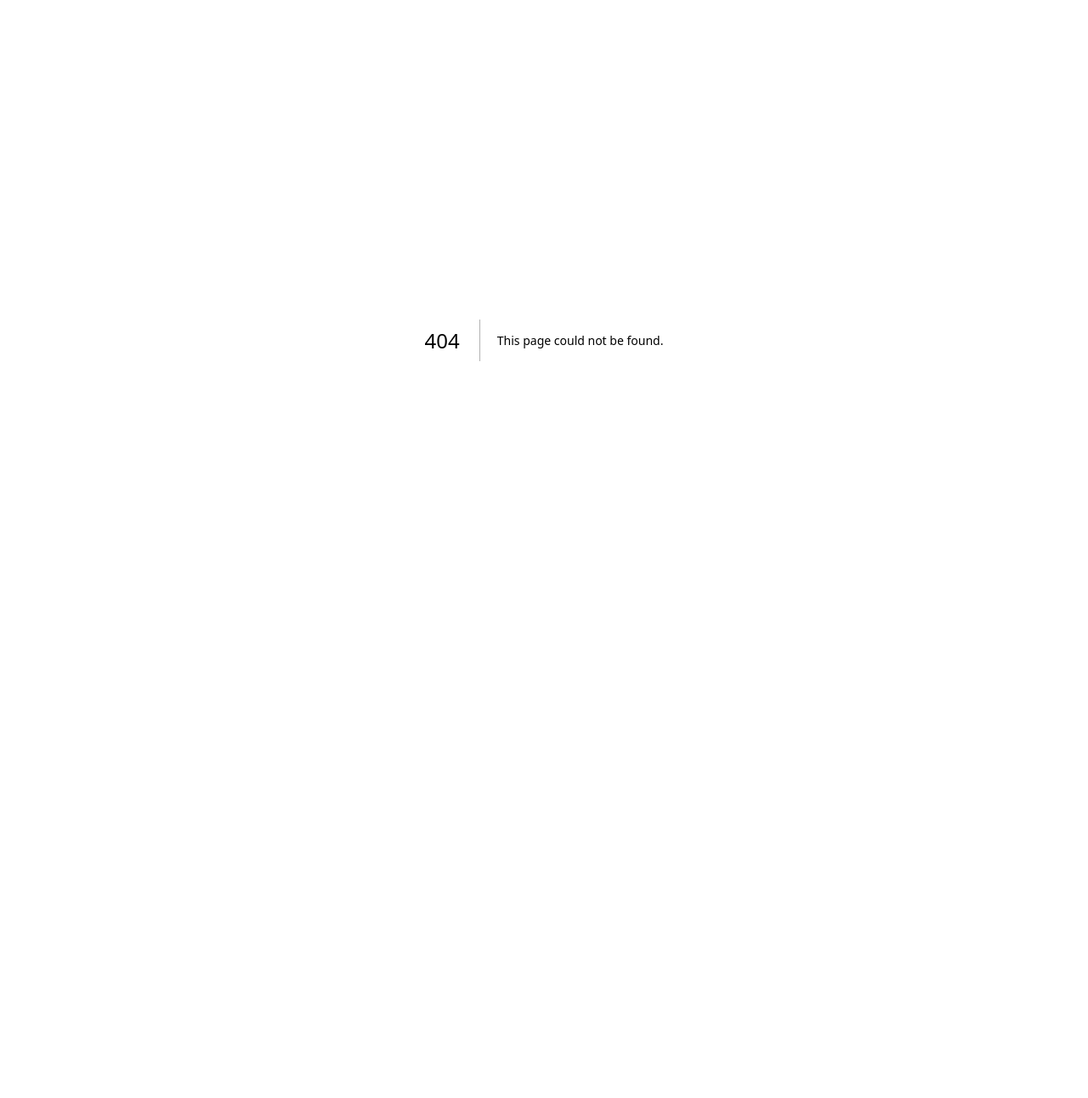
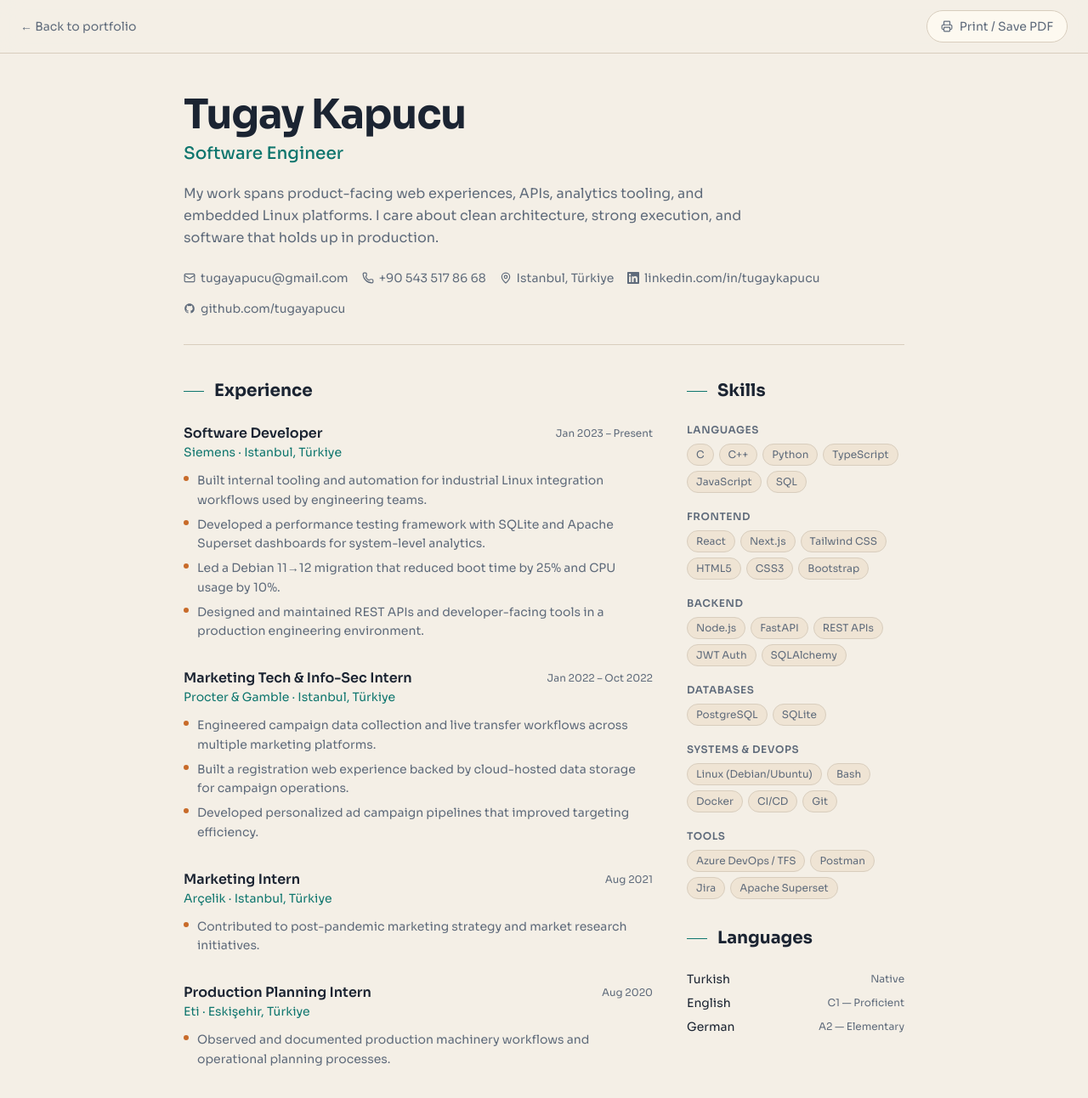
Before and after one commit to tugayapucu/tugaykapucu.com, a Next.js app: page /cv in a window 1280 px wide. Before the commit this address had no page. Shown: the top 1292 px of the page at 85% size. Before the commit the page ends 800 px from the top, so only its background shows below. Built offline with nearby package versions, Linux system fonts and the light colour scheme.

Commit message:
feat: add CV page and print support

```diff
--- /dev/null
+++ b/src/app/cv/page.tsx
@@ -0,0 +1,220 @@
+import type { Metadata } from "next";
+import Link from "next/link";
+import { personalInfo, skills, experience, education, languages } from "@/data";
+import { Mail, MapPin, Phone } from "lucide-react";
+import { GitHubIcon, LinkedInIcon } from "@/components/icons";
+import PrintButton from "@/components/PrintButton";
+
+export const metadata: Metadata = {
+  title: "CV | Tugay Kapucu",
+  description: "Curriculum Vitae of Tugay Kapucu, Software Engineer.",
+};
+
+export default function CVPage() {
+  return (
+    <div className="min-h-screen bg-[var(--color-bg)]">
+      <div className="no-print sticky top-0 z-10 flex items-center justify-between border-b border-[var(--color-border)] bg-[rgba(244,239,230,0.92)] px-6 py-3 backdrop-blur-md">
+        <Link
+          href="/"
+          className="text-sm text-[var(--color-text-muted)] transition-colors hover:text-[var(--color-text)]"
+        >
+          ← Back to portfolio
+        </Link>
+        <PrintButton />
+      </div>
+
+      <div className="mx-auto max-w-4xl px-6 py-12 print:px-0 print:py-4">
+        <div className="mb-10 border-b border-[var(--color-border)] pb-8">
+          <h1 className="mb-2 text-4xl font-bold tracking-tight text-[var(--color-text)] sm:text-5xl">
+            {personalInfo.name}
+          </h1>
+          <p className="mb-5 text-xl font-medium text-[var(--color-accent)]">
+            {personalInfo.title}
+          </p>
+          <p className="mb-6 max-w-2xl text-base leading-relaxed text-[var(--color-text-muted)]">
+            {personalInfo.summary}
+          </p>
+          <div className="flex flex-wrap gap-4">
+            {[
+              {
+                icon: <Mail size={14} />,
+                label: personalInfo.email,
+                href: `mailto:${personalInfo.email}`,
+              },
+              {
+                icon: <Phone size={14} />,
+                label: personalInfo.phone,
+                href: `tel:${personalInfo.phone}`,
+              },
+              {
+                icon: <MapPin size={14} />,
+                label: personalInfo.location,
+                href: null,
+              },
+              {
+                icon: <LinkedInIcon size={14} />,
+                label: "linkedin.com/in/tugaykapucu",
+                href: personalInfo.linkedin,
+              },
+              {
+                icon: <GitHubIcon size={14} />,
+                label: "github.com/tugayapucu",
+                href: personalInfo.github,
+              },
+            ].map((item) => {
+              const className =
+                "flex items-center gap-1.5 text-sm text-[var(--color-text-muted)] transition-colors hover:text-[var(--color-accent)]";
+
+              return item.href ? (
+                <a
+                  key={item.label}
+                  href={item.href}
+                  target={item.href.startsWith("http") ? "_blank" : undefined}
+                  rel="noopener noreferrer"
+                  className={className}
+                >
+                  {item.icon}
+                  {item.label}
+                </a>
+              ) : (
+                <span key={item.label} className={className}>
+                  {item.icon}
+                  {item.label}
+                </span>
+              );
+            })}
+          </div>
+        </div>
+
+        <div className="grid gap-10 lg:grid-cols-3">
+          <div className="space-y-10 lg:col-span-2">
+            <section>
+              <h2 className="mb-6 flex items-center gap-3 text-xl font-bold text-[var(--color-text)]">
+                <span className="h-px w-6 bg-[var(--color-accent)]" />
+                Experience
+              </h2>
+              <div className="space-y-8">
+                {experience.map((job) => (
+                  <div key={`${job.company}-${job.role}`}>
+                    <div className="mb-3 flex items-start justify-between gap-4">
+                      <div>
+                        <h3 className="text-base font-semibold text-[var(--color-text)]">
+                          {job.role}
+                        </h3>
+                        <p className="text-sm text-[var(--color-accent)]">
+                          {job.company} · {job.location}
+                        </p>
+                      </div>
+                      <span className="whitespace-nowrap pt-1 text-xs text-[var(--color-text-muted)]">
+                        {job.period}
+                      </span>
+                    </div>
+                    <ul className="space-y-1.5">
+                      {job.bullets.map((bullet) => (
+                        <li
+                          key={bullet}
+                          className="flex gap-2.5 text-sm leading-relaxed text-[var(--color-text-muted)]"
+                        >
+                          <span className="mt-1.5 h-1.5 w-1.5 flex-shrink-0 rounded-full bg-[var(--color-highlight)]" />
+                          {bullet}
+                        </li>
+                      ))}
+                    </ul>
+                  </div>
+                ))}
+              </div>
+            </section>
+
+            <section>
+              <h2 className="mb-6 flex items-center gap-3 text-xl font-bold text-[var(--color-text)]">
+                <span className="h-px w-6 bg-[var(--color-accent)]" />
+                Education
+              </h2>
+              <div className="space-y-6">
+                {education.map((item) => (
+                  <div
+                    key={`${item.institution}-${item.degree}`}
+                    className="flex items-start justify-between gap-4"
+                  >
+                    <div>
+                      <h3 className="text-base font-semibold text-[var(--color-text)]">
+                        {item.degree}
+                      </h3>
+                      <p className="text-sm text-[var(--color-accent)]">
+                        {item.institution}
+                      </p>
+                      <p className="mt-0.5 text-sm text-[var(--color-text-muted)]">
+                        {item.detail}
+                      </p>
+                    </div>
+                    <span className="whitespace-nowrap pt-1 text-xs text-[var(--color-text-muted)]">
+                      {item.period}
+                    </span>
+                  </div>
+                ))}
+              </div>
+            </section>
+          </div>
+
+          <div className="space-y-8">
+            <section>
+              <h2 className="mb-6 flex items-center gap-3 text-xl font-bold text-[var(--color-text)]">
+                <span className="h-px w-6 bg-[var(--color-accent)]" />
+                Skills
+              </h2>
+              <div className="space-y-5">
+                {skills.map((group) => (
+                  <div key={group.category}>
+                    <p className="mb-2 text-xs font-semibold uppercase tracking-wider text-[var(--color-text-muted)]">
+                      {group.category}
+                    </p>
+                    <div className="flex flex-wrap gap-1.5">
+                      {group.items.map((item) => (
+                        <span
+                          key={item}
+                          className="rounded-full border border-[var(--color-border)] bg-[var(--color-surface-strong)] px-2.5 py-1 text-xs text-[var(--color-text-muted)]"
+                        >
+                          {item}
+                        </span>
+                      ))}
+                    </div>
+                  </div>
+                ))}
+              </div>
+            </section>
+
+            <section>
+              <h2 className="mb-6 flex items-center gap-3 text-xl font-bold text-[var(--color-text)]">
+                <span className="h-px w-6 bg-[var(--color-accent)]" />
+                Languages
+              </h2>
+              <div className="space-y-2">
+                {languages.map((language) => (
+                  <div
+                    key={language.lang}
+                    className="flex items-center justify-between"
+                  >
+                    <span className="text-sm text-[var(--color-text)]">
+                      {language.lang}
+                    </span>
+                    <span className="text-xs text-[var(--color-text-muted)]">
+                      {language.level}
+                    </span>
+                  </div>
+                ))}
+              </div>
+            </section>
+          </div>
+        </div>
+      </div>
+
+      <style>{`
+        @media print {
+          nav, .no-print { display: none !important; }
+          body { background: white !important; color: black !important; }
+          .min-h-screen { background: white !important; }
+        }
+      `}</style>
+    </div>
+  );
+}
```
